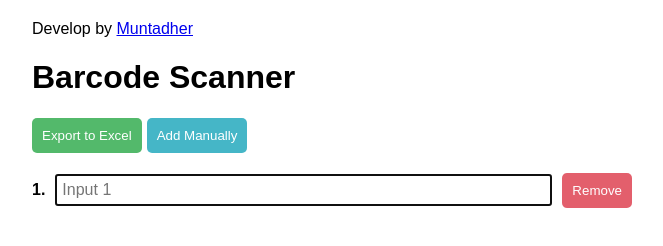
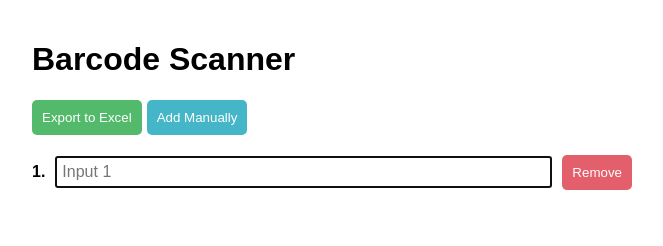
Before and after one commit to MuntadherAteeq/Barcode-Scanner, a plain HTML site: page index.html in a window 1280 px wide. Shown: the whole page, without its empty margins (308-971 px from the left). Drawn offline with nearby package versions, Linux system fonts and the light colour scheme.

Commit message:
Remove developer header from index.html

```diff
--- a/index.html
+++ b/index.html
@@ -67,9 +67,6 @@
     </style>
   </head>
   <body>
-    <header>
-      Develop by <a href="https://github.com/MuntadherAteeq">Muntadher</a>
-    </header>
     <h1>Barcode Scanner</h1>
     <div style="display: flex; gap: 5px; align-items: center">
       <button id="exportButton">Export to Excel</button>
```
